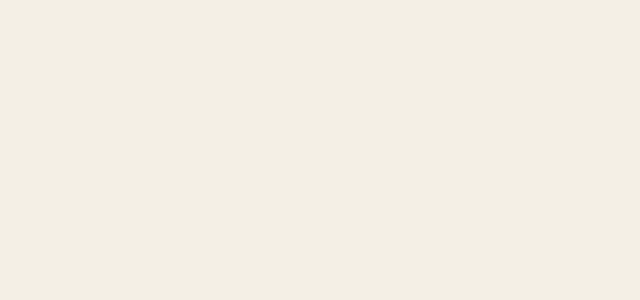
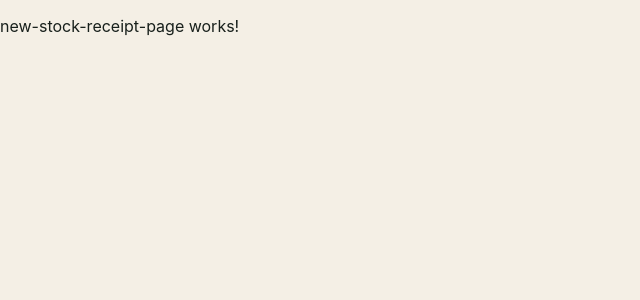
Before and after one commit to aliCheikCheikh/auto-stock-management-front, an Angular app: page /stock-receipts/new in a window 1280 px wide. Before the commit this address led to /. Shown: the top 300 px of the page, without its empty margins (0-640 px from the left). Built offline with nearby package versions, Linux system fonts and the light colour scheme.

Commit message:
feat(stock-receipts): add new receipt page route

```diff
--- /dev/null
+++ b/src/app/features/stock-receipts/pages/new-stock-receipt-page/new-stock-receipt-page.html
@@ -0,0 +1 @@
+<p>new-stock-receipt-page works!</p>
```
Also changed, not shown: src/app/app.routes.ts (+7 -0 lines), src/app/features/stock-receipts/pages/new-stock-receipt-page/new-stock-receipt-page.ts (added, +11 -0 lines), src/app/features/stock-receipts/pages/new-stock-receipt-page/new-stock-receipt-page.scss (added).
